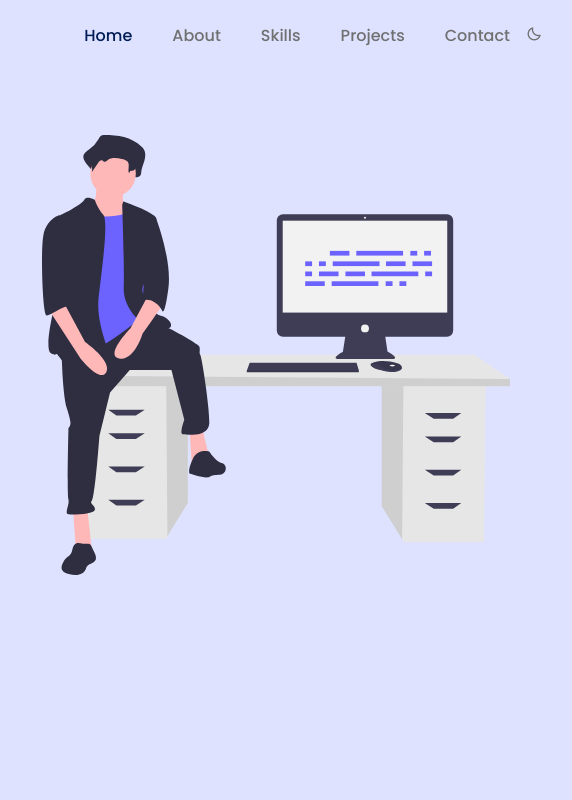
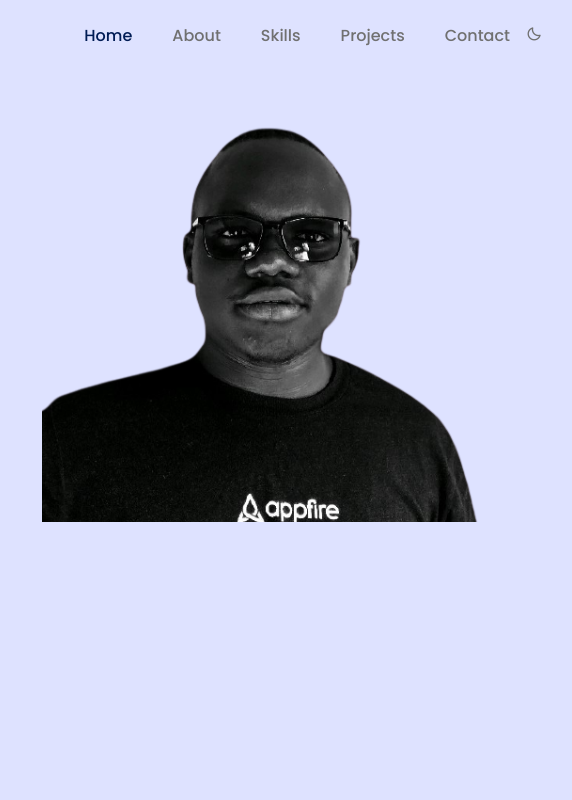
Before and after one commit to Naphtali-cpu/naphtalimakori, a plain HTML site: page index.html in a window 1280 px wide. Shown: the top 800 px of the page, 610-1182 px from the left. Drawn offline with nearby package versions, Linux system fonts and the light colour scheme.

Commit message:
Added picture

```diff
--- a/assets/css/styles.css
+++ b/assets/css/styles.css
@@ -270,8 +270,10 @@ img{
 }
 
 .home__img{
-  width: 300px;
+  width: 400px;
+  margin-top: -130px;
   justify-self: center;
+  /* padding-left: 150px; */
 }
 
 /*========== BUTTONS ==========*/
--- a/index.html
+++ b/index.html
@@ -59,7 +59,7 @@
           <!-- <a href="#" class="button">View Menu</a> -->
         </div>
 
-        <img src="assets/img/neww.svg" alt="" class="home__img">
+        <img src="assets/img/naphborder.png" alt="" class="home__img">
       </div>
     </section>
 
```
Also changed, not shown: assets/img/nafu.png (added), assets/img/naphborder.png (added).
